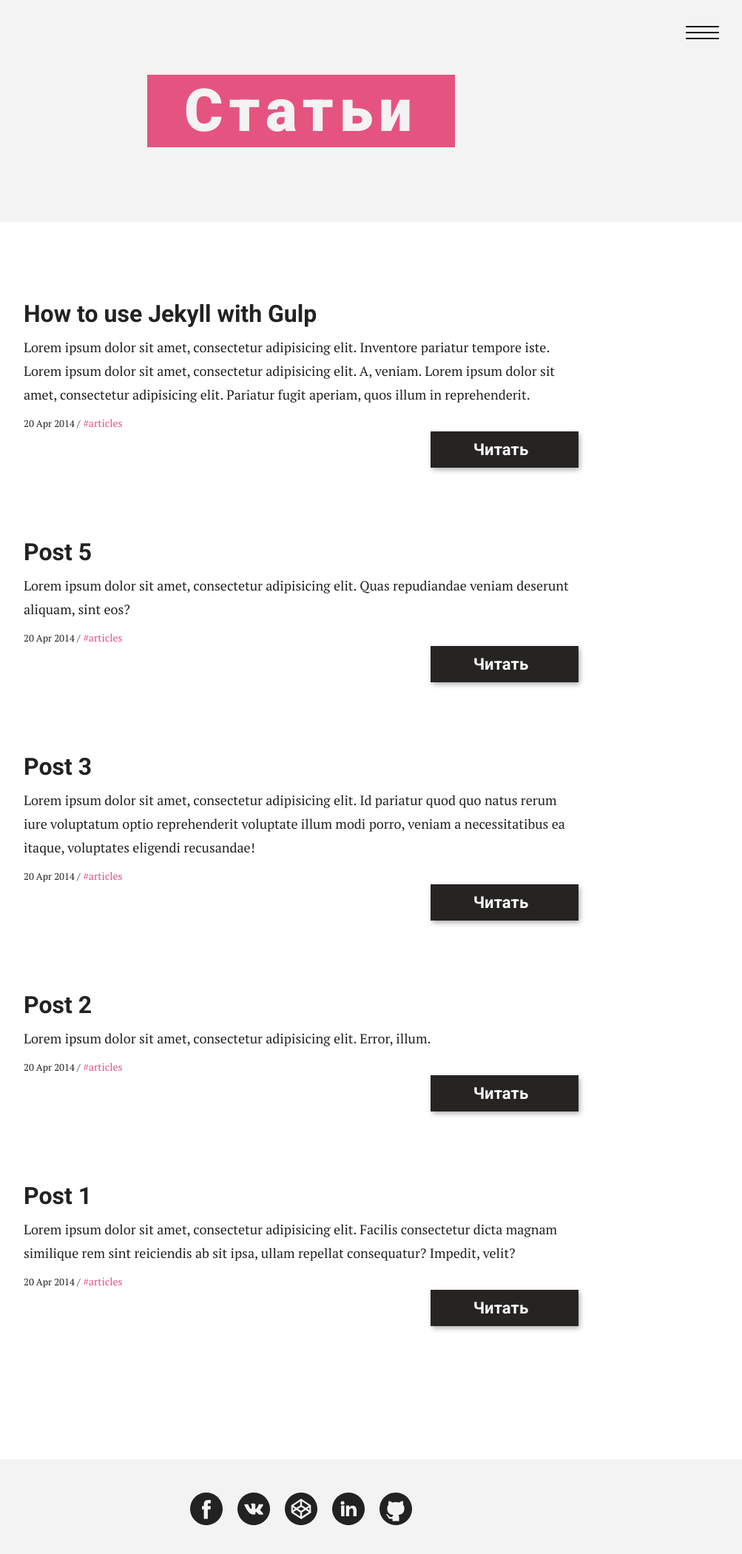
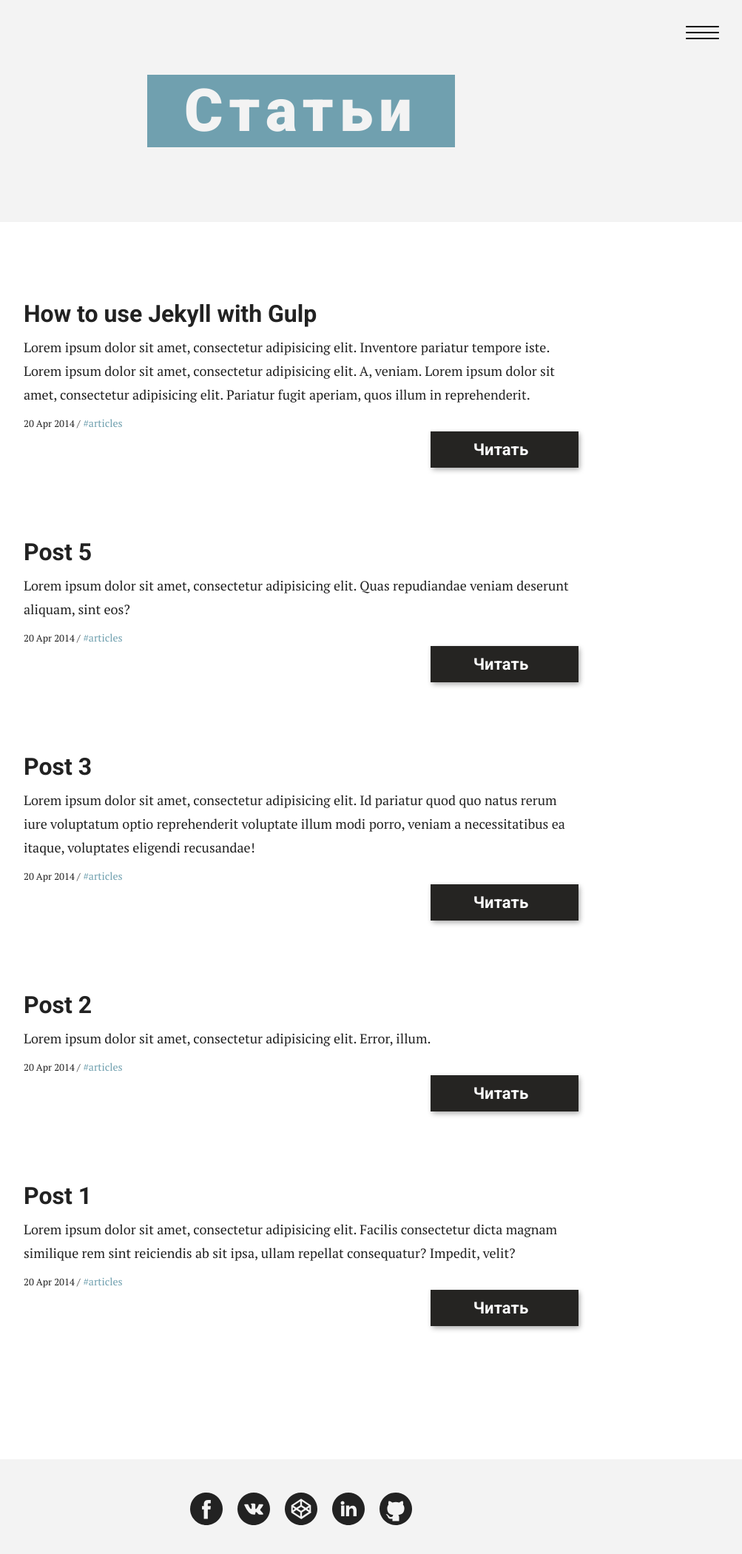
Before and after one commit to webslavik/Portfolio-Code, a Jekyll site: the page built from articles/index.html, in a window 1280 px wide. Shown: the top 2100 px of the page at 74% size, without its empty margins (233-1236 px from the left). Built offline with Jekyll 4.4.1, drawn with Linux system fonts in a browser that asks for light colours; nearby versions of some CDN libraries.

Commit message:
добавлен Preloader

```diff
--- a/_includes/nav-hamburger.html
+++ b/_includes/nav-hamburger.html
@@ -1,6 +1,6 @@
 
 <!-- begin hamburger-->
-<div class="p-hamburger js-hamburger-section">
+<div class="p-hamburger">
   <div class="hamburger hamburger--collapse-r js-hamburger">
     <div class="hamburger-box">
       <div class="hamburger-inner"></div>
--- /dev/null
+++ b/_includes/preloader.html
@@ -0,0 +1,8 @@
+
+<!-- begin preloader-->
+<div class="preloader js-preloader">
+  <div class="spinner">
+    <div class="circle"></div>
+  </div>
+</div>
+<!-- end preloader-->
--- a/_layouts/default.html
+++ b/_layouts/default.html
@@ -22,6 +22,7 @@
 
 		<div class="page-wrap">
 
+			{% include preloader.html %}
 			{% include nav.html %}
 			{% include nav-hamburger.html %}
 
--- a/assets/css/main.css
+++ b/assets/css/main.css
@@ -341,7 +341,7 @@
     bottom: 0;
     z-index: 5;
     width: 0%;
-    background-color: #e55381;
+    background-color: #70a0af;
     -webkit-transition-duration: .6s;
             transition-duration: .6s;
     -webkit-transition-timing-function: cubic-bezier(0.645, 0.045, 0.355, 1);
@@ -380,7 +380,7 @@
   padding-top: 15px;
   padding-left: 25px;
   padding-bottom: 15px;
-  border-left: 4px solid #e55381;
+  border-left: 4px solid #70a0af;
   background: #f3f3f3;
   overflow-x: auto; }
   .highlight pre {
@@ -726,6 +726,84 @@
   color: #222222;
   -webkit-transition: all 400ms cubic-bezier(0.645, 0.045, 0.355, 1);
           transition: all 400ms cubic-bezier(0.645, 0.045, 0.355, 1); }
+
+/*
+	-------------------------------------------
+		PRELOADER
+	-------------------------------------------
+*/
+.preloader {
+  display: -webkit-box;
+  display: -ms-flexbox;
+  display: flex;
+  -webkit-box-pack: center;
+      -ms-flex-pack: center;
+          justify-content: center;
+  -webkit-box-align: center;
+      -ms-flex-align: center;
+          align-items: center;
+  position: absolute;
+  top: 0;
+  left: 0;
+  right: 0;
+  bottom: 0;
+  z-index: 15;
+  background-color: #fff; }
+
+.spinner {
+  width: 3.75rem;
+  height: 0;
+  opacity: 1;
+  -webkit-transition: visibility, opacity;
+          transition: visibility, opacity;
+  -webkit-transition-duration: 0s, 0.3s;
+          transition-duration: 0s, 0.3s;
+  -webkit-transition-delay: 0.3s, 0s;
+          transition-delay: 0.3s, 0s;
+  background-color: #fff;
+  position: relative; }
+  .spinner .circle {
+    width: 3.75rem;
+    height: 3.75rem;
+    position: absolute;
+    top: 0;
+    left: 0;
+    border: 0 solid #e55381;
+    border-radius: 50%;
+    -webkit-animation: loader 1.3s infinite cubic-bezier(0.215, 0.61, 0.355, 1);
+            animation: loader 1.3s infinite cubic-bezier(0.215, 0.61, 0.355, 1); }
+
+@-webkit-keyframes loader {
+  0% {
+    -webkit-transform: scale(0);
+            transform: scale(0); }
+  30% {
+    -webkit-transform: scale(1);
+            transform: scale(1);
+    border-width: 1.875rem; }
+  70% {
+    opacity: 1; }
+  100% {
+    -webkit-transform: scale(1);
+            transform: scale(1);
+    border-width: 0;
+    opacity: 0; } }
+
+@keyframes loader {
+  0% {
+    -webkit-transform: scale(0);
+            transform: scale(0); }
+  30% {
+    -webkit-transform: scale(1);
+            transform: scale(1);
+    border-width: 1.875rem; }
+  70% {
+    opacity: 1; }
+  100% {
+    -webkit-transform: scale(1);
+            transform: scale(1);
+    border-width: 0;
+    opacity: 0; } }
 
 /*
 	-----------------------------------------------
@@ -795,9 +873,9 @@
     -webkit-transition: all 300ms cubic-bezier(0.645, 0.045, 0.355, 1);
             transition: all 300ms cubic-bezier(0.645, 0.045, 0.355, 1); }
     .p-navigation-list a:hover {
-      color: #e55381; }
+      color: #70a0af; }
     .p-navigation-list a.is-active {
-      color: #e55381; }
+      color: #70a0af; }
 
 @media (max-width: 1024px) {
   .p-navigation {
@@ -845,7 +923,7 @@
   letter-spacing: 8px;
   line-height: 68px;
   text-align: center;
-  background-color: #e55381;
+  background-color: #70a0af;
   font-size: 5rem;
   color: #f3f3f3; }
   .i-header-title.title--reset {
@@ -935,7 +1013,7 @@
   color: #f3f3f3; }
   .m-header-title.title--first, .m-header-title.title--second {
     font-size: 5rem;
-    background-color: #e55381;
+    background-color: #70a0af;
     text-align: center; }
   .m-header-title.title--first {
     width: 355px;
@@ -1075,7 +1153,7 @@
   left: 0;
   right: 0;
   bottom: 0;
-  background-color: #e55381; }
+  background-color: #70a0af; }
 
 .m-about-btn-wrap {
   text-align: center; }
@@ -1341,7 +1419,7 @@
   .m-blog-item .read {
     font-family: "Roboto", sans-serif;
     font-size: 0.875rem;
-    color: #e55381;
+    color: #70a0af;
     -webkit-transition: all 400ms cubic-bezier(0.645, 0.045, 0.355, 1);
             transition: all 400ms cubic-bezier(0.645, 0.045, 0.355, 1);
     opacity: 0;
@@ -1501,7 +1579,7 @@
 
 .post-tag {
   font-size: 0.875rem;
-  color: #e55381; }
+  color: #70a0af; }
 
 .post-btn-wrap {
   text-align: right; }
@@ -1552,7 +1630,7 @@
 
 .article-tag {
   font-size: 0.875rem;
-  color: #e55381; }
+  color: #70a0af; }
 
 .blockquote {
   margin-bottom: 45px;
--- a/assets/js/function.js
+++ b/assets/js/function.js
@@ -25,6 +25,7 @@
 		//-----------------------
 		_showMenu();
 		_actionHamburger();
+		_preloader();
 	};
 	//-------------------------------------------------------------------
 
@@ -81,7 +82,17 @@
 	}
   //-------------------------------------------------------------------
 
+	// Preloader
+  //-------------------------------------------------------------------
+	function _preloader() {
+		var $preloader = $('.js-preloader');
 
+		$window.on('load', function() {
+			$preloader.fadeOut();
+		});
+
+	}
+  //-------------------------------------------------------------------
 
 
 
--- a/assets/sass/_variables.sass
+++ b/assets/sass/_variables.sass
@@ -8,7 +8,7 @@
 
 // Colors
 //------------------------------------
-$primary: #e55381
+$primary: #70a0af
 $secondary: #252422
 
 $dark: #222222
--- a/assets/sass/main.sass
+++ b/assets/sass/main.sass
@@ -33,6 +33,7 @@
 @import 'modules/highlight'
 @import 'modules/hamburger'
 @import 'modules/social'
+@import 'modules/preloader'
 
 
 // Эта папка включает в себя повторяющиеся "куски" страницы,
```
Also changed, not shown: _jadefiles/preloader.jade (added, +7 -0 lines), assets/sass/modules/_preloader.scss (added, +61 -0 lines).
